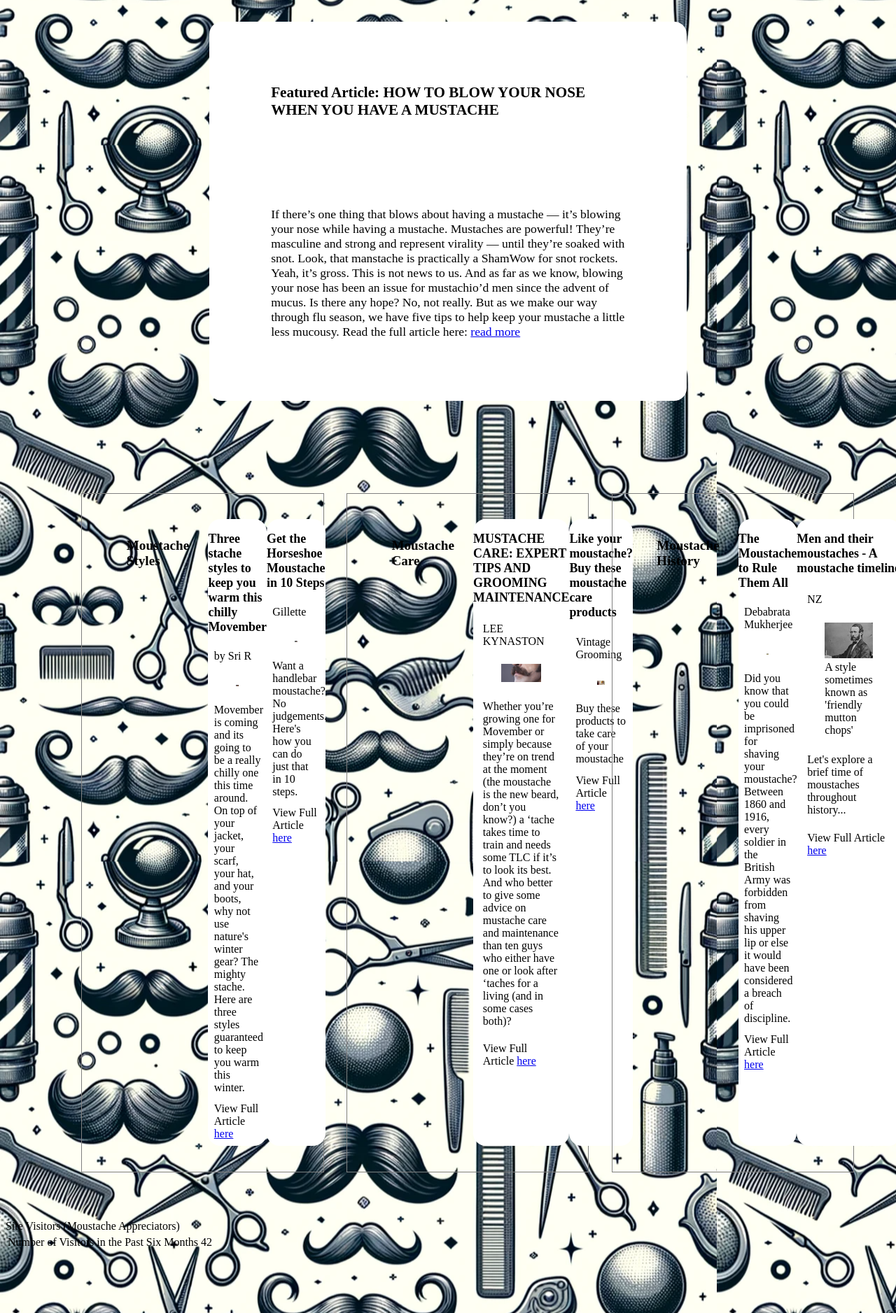
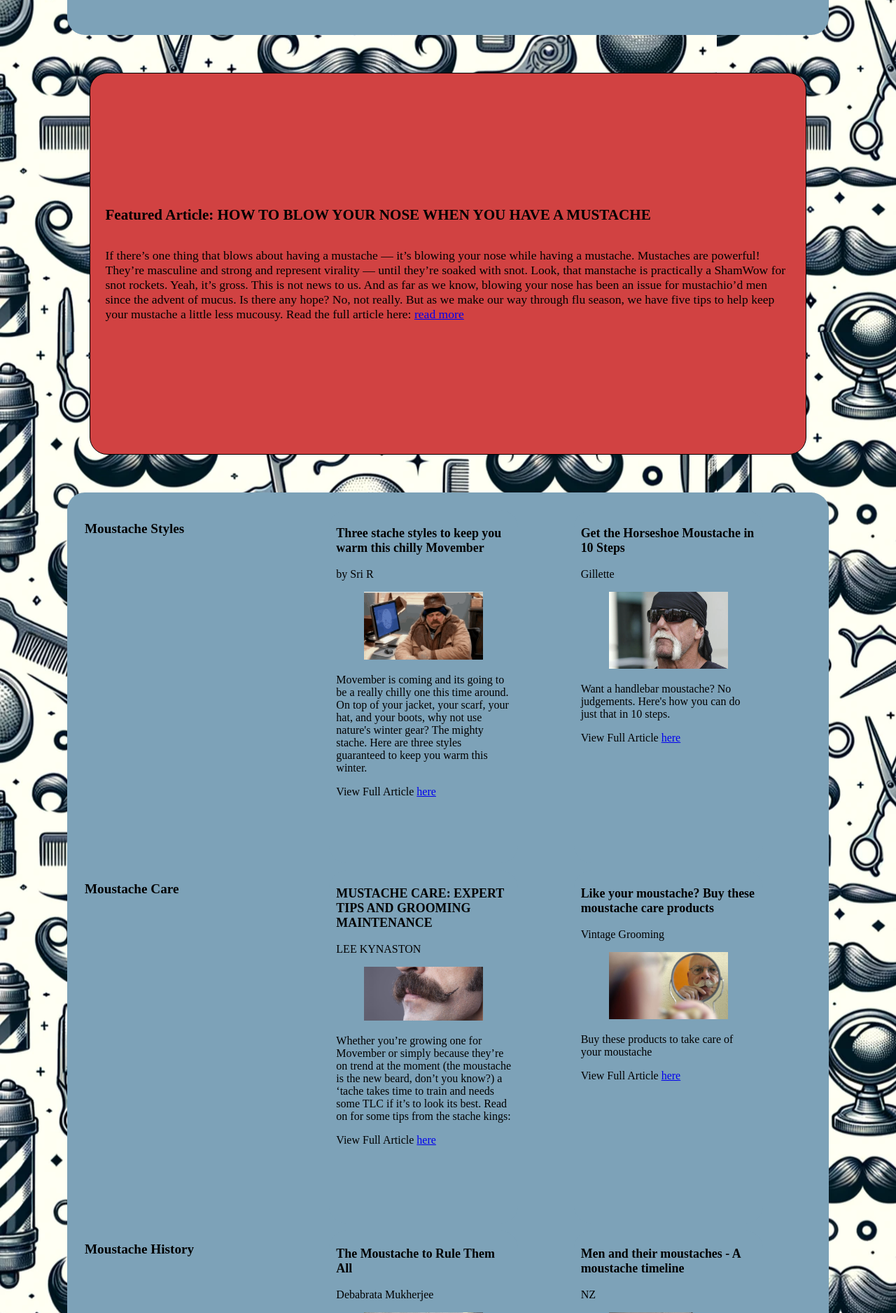
Before and after one commit to Sriva29/a1HTML, a PHP site: page / in a window 1280 px wide. Shown: the part 620-2497 px from the top of the page at 70% size. Run offline with PHP 8.4, Linux system fonts and the light colour scheme; some web fonts are replaced.

Commit message:
headache.exe

```diff
--- a/css/main.css
+++ b/css/main.css
@@ -1,24 +1,62 @@
 @import url("https://fonts.googleapis.com/css2?family=Rye&family=Oldenburg");
+
+/*variables*/
+:root {
+    /*colors*/
+    --primary-color: #A32B2B; /* Deep Red */
+    --secondary-color: #2B4A6F; /* Navy Blue */
+
+    --accent-color1: #7DA2B8; /* Soft Blue */
+    --accent-color2: #D14242; /* Crimson Red */
+
+    --neutral-color: #FFFFFF; /* Classic White */
+    --background-color: grey;
+
+    /*size*/
+    --body-font-size: 16px; /* Default font size */
+    --body-element-width: min(85%, 70rem);
+}
+
 
 /* Desktop View*/
 body{
-    font-size: 16px;
+    font-size: var(--body-font-size);
     background-image: url("../img/bgTile.png");
-    background-color: gray;
+    background-color: var(--background-color);
     background-position: 0%;
     filter: 60%;
+    height: 100%;
+    margin:0;
+    padding:0;
+    box-sizing: border-box;
+    min-height: 100%;
+    display: flex;
+    flex-direction: column;
+    flex-grow: 0;
+    border-radius: 5px;
+    border: 5px black;
 }
-body [background-image]{
-    filter:blur(10%);
-    filter: opacity(0%);
+
+.body-element{
+    width: var(--body-element-width);
 }
+
+.flex-body{
+    display: flex;
+    justify-content: space-around;
+    flex-direction: column;
+}
+
 
 header{
     position: fixed;
     top: 0;
     left: 0;
-    background-color: rgb(226, 219, 219);
+    background-color: var(--secondary-color);
     width: 100%;
+    flex-grow: 0;
+    flex-shrink: 0;
+    color: var(--neutral-color);
 }
 
 header nav{
@@ -30,6 +68,7 @@ header nav{
 nav p{
     padding: 0;
     margin: 0;
+    color: var(--neutral-color);
 }
 
 nav ul{
@@ -44,13 +83,17 @@ nav ul li{
 }
 
 nav ul li a{
-    text-decoration-color: black;
-    color:black;
+    text-decoration-color: var(--neutral-color);
+    color:var(--neutral-color);
 }
 
 main{
     padding-top: 100px;
     padding-bottom: 100px;
+    display: flex;
+    flex-direction: column;
+    justify-content: space-evenly;
+    align-items: center;
 }
 
 h1{
@@ -69,34 +112,46 @@ h3{
 }
 
 .welcomeBox{
-    background-color: gray;
+    background-color: var(--accent-color1);
+    color: black;
     display: flex;
     flex-direction: column;
-    justify-content: center;
+    justify-content: flex-start;
     align-items: center;
-    height: 60vh;
+    height: 520px;
     text-align: center;
+    margin-inline: auto;
+    padding-block: 2rem;
+    /*width: min(85%, 70rem);*/
+    padding: 25px;
+    border-radius: 25px;
 }
 .welcomeBox h1{
-    margin-top:10px;
+    margin-top:30px;
     margin-bottom: 10px;
 }
 
 .welcomeBox p{
-    margin-bottom: 10px;
-    margin-top: 10px;
+    margin-bottom: 20px;
+    margin-top: 20px;
+    flex-wrap: wrap;
+    width: 50%;
 }
 
 article{
-    background-color: white;
+    background-color: var(--accent-color1);
     font-family: Oldenburg;
-    border-radius: 18px;
-    /*overflow-x: auto;*/
+    width: 250px;
+    height: 500px;
+    padding: 5px 10px 0px 10px;
+    border-radius: 25px;
 }
 
 .featuredArticle{
     font-size: 1.1em;
-    width: 50%;
+    border: solid black 1px;
+    background-color: var(--accent-color2);
+    width: 90%;
     padding: 2%;
     margin-left: auto;
     margin-right: auto;
@@ -107,32 +162,35 @@ article{
     justify-content: center;
 }
 
-.articleCategories{
+.article-categories-grid{
     display: grid;
-    grid-gap: 1em;
-    grid-template-columns: repeat(auto-fit, minmax(300px,1fr));
-    grid-template-rows: repeat(auto-fit, minmax(300px,1fr));
+    grid-gap: 10px;
+    grid-template-columns: repeat(3,1fr);
+    /*grid-template-columns: repeat(auto-fit, minmax(300px,1fr));
+    /*grid-template-rows: repeat(auto-fit, minmax(300px,1fr));*/
+    /*grid-template-rows: repeat(3, 1fr);*/
     margin-inline: auto;
     padding-block: 2rem;
-    width: min(95%, 70rem);
+    padding: 25px;
+    background-color: var(--accent-color1);
+    border-radius: 25px;
 }
 
 .articleCategory{
     display: flex;
+    flex-direction: column;
+    justify-content: space-between;
+    align-items:center;
     width: 75%;
-    border: 0.5px solid gray;
+    border: 5px solid --primary-color;
     padding: 10%;
     margin: 10%;
 }
 
-.articleCategory h1, h2, p {
-    padding: 5%;
-    margin: 5%;
-}
-
-.articleCategory img{
+.article-categories-grid img{
     max-width: 100%;
     height: auto;
+    object-fit: contain;
 }
 
 footer{
@@ -140,15 +198,58 @@ footer{
     left: 0;
     bottom: 0;
     width: 100%;
-    height: 100px;
-    background-color: rgb(25, 25, 25);
-    color: azure;
+    background-color: var(--secondary-color);
+    color: var(--neutral-color);
     text-align: center;
-    font-size: 0.8em;
+    flex-grow: 0;
+    flex-shrink: 0;
+}
+
+footer a{
+    color: var(--neutral-color);
+}
+
+/*Table css*/
+
+.visitor-table{
+    background-color: var(--accent-color2);
+    color:var(--neutral-color);
+    width: 100%;
+    border-collapse: collapse;
+    margin-top: 20px;
+    display: table-caption;
+    table-layout: auto;
+}
+
+.visitor-table th, .visitor-table td{
+    border: 1px solid black;
+    padding: 10 px;
+    text-align: justify;
+}
+
+.visitor-table thead{
+    background-color: var(--accent-color2);
+}
+
+
+/*form css*/
+
+.contact-form{
+    background-color: var(--accent-color2);
+    color: var(--neutral-color);
+    padding: 20px;
+    width: minmax(95%,70rem);
+}
+
+.container-checkboxes{
+    display: flex;
+    flex-direction: column;
+    justify-content: space-around;
+    align-items:baseline;
 }
 
 input[required]{
-    border-color: red;
+    border-color: var(--primary-color);
 }
 
 /* Tablet View */
--- a/header.php
+++ b/header.php
@@ -2,7 +2,7 @@
 echo'
 <header>
     <nav>
-        <img src="img/moustache.png" width="100" height="50" alt="A logo of a moustache">
+        <img src="img/moustache-inverted.png" width="100" height="50" alt="A logo of a moustache">
         <ul>
             <li><a href="index.php">Home</a></li>
             <li><a href="about.php">About</a></li>
--- a/index.php
+++ b/index.php
@@ -11,38 +11,42 @@
     <link rel="author" content="Srivatsan Rangarajan" href="immnewsnetwork.com" />
     <link rel="icon" href="img/favicons/favicon-32x32.png">
     <link rel="stylesheet" href="css/main.css">
-    <!--<link rel="stylesheet" href="https://fonts.googleapis.com/css2?family=Rye&family=Oldenburg">
-    <link rel="stylesheet" href="https://fonts.googleapis.com/css2?family=Oldenburg">-->
     <title>I Moustache You to Read These</title>
 </head>
+
 <body>
-<?php include 'header.php'?>
-    <main>
+    <?php include 'header.php' ?>
+    <main class="flex-body">
+        <div class="body-element">
         <section class="welcomeBox">
             <h1>Welcome to the fascinating world of moustaches</h1>
-        <p>Moustaches celebrate the bond between men and ferocious animals like kitties with whiskers and cute little
-            puppies. This site has been built in anticipation of Movember 2023. Watch the video below on what Movember
+            <p>Moustaches celebrate the bond between men and ferocious animals like kitties with whiskers and cute
+                little
+                puppies. This site has been built in anticipation of Movember 2023. Watch the video below on what
+                Movember
                 is from our own moustache king, Nick Offerman:</p>
             <iframe width="560" height="315" src="https://www.youtube.com/embed/8w1p5UI7Siw?si=4z8Pq-vs3CfwCHFf"
                 title="YouTube video player" frameborder="0"
                 allow="accelerometer; autoplay; clipboard-write; encrypted-media; gyroscope; picture-in-picture; web-share"
                 allowfullscreen></iframe>
         </section>
-
+        </div>
+        <div class="body-element">
         <article class="featuredArticle">
             <h2>Featured Article: HOW TO BLOW YOUR NOSE WHEN YOU HAVE A MUSTACHE</h2>
             <p>If there’s one thing that blows about having a mustache — it’s blowing your nose while having a mustache.
                 Mustaches are powerful! They’re masculine and strong and represent virality — until they’re soaked with
-            snot. Look, that manstache is practically a ShamWow for snot rockets. Yeah, it’s gross. This is not news to
+                snot. Look, that manstache is practically a ShamWow for snot rockets. Yeah, it’s gross. This is not news
+                to
                 us. And as far as we know, blowing your nose has been an issue for mustachio’d men since the advent of
-            mucus. Is there any hope? No, not really. But as we make our way through flu season, we have five tips to
+                mucus. Is there any hope? No, not really. But as we make our way through flu season, we have five tips
+                to
                 help keep your mustache a little less mucousy. Read the full article here: <a
                     href="articles/article1.html">read more</a></p>
         </article>
-
-    <section class="articleCategories">
-
-        <section class="articleCategory">
+        </div>
+        <div class="body-element">
+        <section class="article-categories-grid">
             <h2>Moustache Styles</h2>
             <article>
                 <h3>Three stache styles to keep you warm this chilly Movember</h3>
@@ -60,9 +64,6 @@
                 <p>Want a handlebar moustache? No judgements. Here's how you can do just that in 10 steps.</p>
                 <p>View Full Article <a href="articles/article3.html">here</a></p>
             </article>
-        </section>
-
-        <section class="articleCategory">
             <h2>Moustache Care</h2>
             <article>
                 <h3>MUSTACHE CARE: EXPERT TIPS AND GROOMING MAINTENANCE</h3>
@@ -70,10 +71,8 @@
                 <figure><img src="img/article4-img1.jpg" alt="an image of a man with a moustache"></figure>
                 <p>Whether you’re growing one for Movember or simply because they’re on trend at the moment (the
                     moustache is the new beard, don’t you know?) a ‘tache takes time to train and needs some TLC if it’s
-                    to look its best.
-
-                    And who better to give some advice on mustache care and maintenance than ten guys who either have
-                    one or look after ‘taches for a living (and in some cases both)?</p>
+                    to look its best. Read on for some tips from the stache kings:
+                </p>
                 <p>View Full Article <a href="articles/article4.html">here</a></p>
             </article>
             <article>
@@ -83,9 +82,6 @@
                 <p>Buy these products to take care of your moustache</p>
                 <p>View Full Article <a href="articles/article5.html">here</a></p>
             </article>
-        </section>
-
-        <section class="articleCategory">
             <h2>Moustache History</h2>
             <article>
                 <h3>The Moustache to Rule Them All</h3>
@@ -106,16 +102,24 @@
                 <p>View Full Article <a href="articles/article7.html">here</a></p>
             </article>
         </section>
-    </section>
-
+        </div>
+        <div class="body-element">
             <table class="visitor-table">
+                <thead>
                     <tr>
-            <thead>Site Visitors (Moustache Appreciators)</thead>
+                        <th colspan="2">Site Visitors (Moustache Appreciators)</th>
+                    </tr>
+                </thead>
+                <tbody>
+                    <tr>
                         <td>Number of Visitors in the Past Six Months</td>
                         <td>42</td>
                     </tr>
+                </tbody>
             </table>
+        </div>
     </main>
-<?php include 'footer.php'?>
+    <?php include 'footer.php' ?>
 </body>
+
 </html>
```
Also changed, not shown: articles.php (added, +64 -0 lines), contact.php (+10 -8 lines), css/styles.css (deleted, +0 -92 lines), 1 other file. Lines whose indentation alone changed are shown as unchanged.
